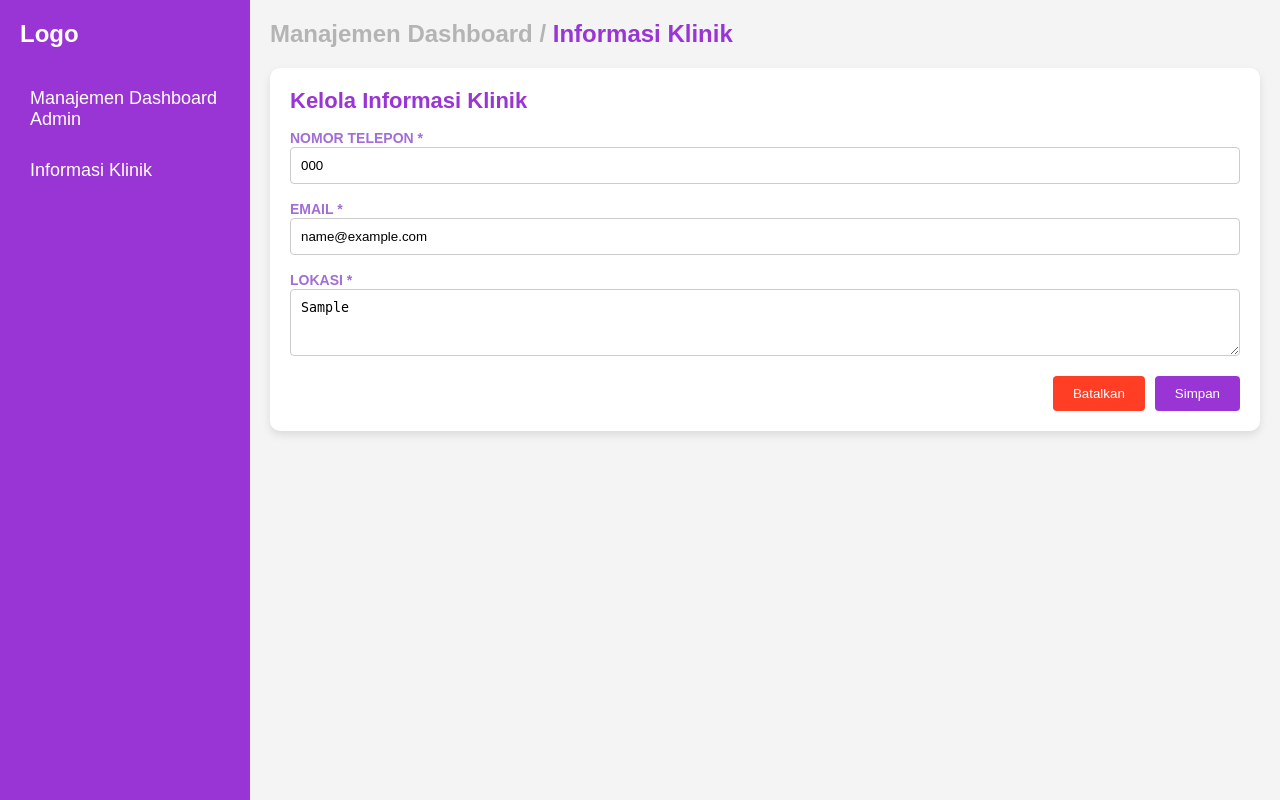
After one commit to Divarizky/website-poli-gigi-klinik-pratama-pppl, a PHP site: page /website-poli-gigi-klinik-pratama-pppl/Admin/pages/informasi_klinik.php in a window 1280 px wide. The commit adds this page. Run offline with PHP 8.4, Linux system fonts and the light colour scheme; the visitor is signed in with stand-in values (Sample User, id 1); tables that the repository leaves empty or names only in its code hold one stand-in row (values such as "Sample post").

Commit message:
menambahkan data informasi klinik di halaman Admin

```diff
--- a/Admin/assets/css/styles.css
+++ b/Admin/assets/css/styles.css
@@ -86,6 +86,8 @@ body {
 }
 
 #welcome-message {
+    opacity: 50%;
+    color: #757575;
     font-size: 24px;
     font-weight: bold;
 }
@@ -513,30 +515,6 @@ header {
     /* Memberikan jarak bawah */
 }
 
-#heading-tambah-data-title {
-    font-size: 1.5rem;
-    font-weight: 400;
-}
-
-#heading-tambah-data-title .sub-heading-tambah-data {
-    font-weight: bold;
-}
-
-#heading-tambah-data-title a {
-    opacity: 50%;
-    color: #757575;
-    text-decoration: none;
-}
-
-#heading-tambah-data-title a:hover {
-    text-decoration: underline;
-}
-
-#heading-tambah-data-title span:last-child {
-    color: #9935D5;
-    font-weight: bold;
-}
-
 .form-label {
     color: #A16DD6;
     font-weight: bold;
@@ -665,31 +643,30 @@ header {
     /* Menambahkan jarak antar kolom */
 }
 
+/* =========================================================
+  Styling umum untuk Heading Main Content di setiap Pages
+========================================================== */
 
-/* ==========================================
-  Styling untuk Halaman Ubah Data
-========================================== */
-
-#heading-ubah-data-title {
+#heading-main-content {
     font-size: 1.5rem;
     font-weight: 400;
 }
 
-#heading-ubah-data-title .sub-heading-ubah-data {
+#heading-main-content .sub-heading-main-content {
     font-weight: bold;
 }
 
-#heading-ubah-data-title a {
+#heading-main-content a {
     opacity: 50%;
     color: #757575;
     text-decoration: none;
 }
 
-#heading-ubah-data-title a:hover {
+#heading-main-content a:hover {
     text-decoration: underline;
 }
 
-#heading-ubah-data-title span:last-child {
+#heading-main-content span:last-child {
     color: #9935D5;
     font-weight: bold;
 }
--- a/Admin/config/config_query.php
+++ b/Admin/config/config_query.php
@@ -13,8 +13,49 @@ if ($conn->connect_error) {
     die("Koneksi gagal: " . $conn->connect_error);
 }
 
+// ------ FUNGSI UNTUK TABEL INFORMASI KLINIK ------
+// Fungsi membaca informasi klinik
+function bacaInformasiKlinik()
+{
+    global $conn;
+    $sql = "SELECT * FROM tb_informasi_klinik WHERE id = 1";
+    $result = $conn->query($sql);
+
+    // Jika data tidak ditemukan, kembalikan nilai default
+    if ($result && $result->num_rows > 0) {
+        return $result->fetch_assoc();
+    } else {
+        return [
+            'no_telp' => '',
+            'email' => '',
+            'lokasi' => ''
+        ];
+    }
+}
+
+// Fungsi memperbarui atau menambahkan informasi klinik
+function perbaruiInformasiKlinik($nomor_telepon, $email, $lokasi)
+{
+    global $conn;
+
+    // Cek apakah data sudah ada
+    $sql = "SELECT id FROM tb_informasi_klinik WHERE id = 1";
+    $result = $conn->query($sql);
+
+    if ($result && $result->num_rows > 0) {
+        // Update data jika sudah ada
+        $sql = "UPDATE tb_informasi_klinik SET no_telp = ?, email = ?, lokasi = ? WHERE id = 1";
+    } else {
+        // Insert data baru jika belum ada
+        $sql = "INSERT INTO tb_informasi_klinik (no_telp, email, lokasi) VALUES (?, ?, ?)";
+    }
+
+    $stmt = $conn->prepare($sql);
+    $stmt->bind_param("sss", $nomor_telepon, $email, $lokasi);
+    return $stmt->execute();
+}
+
 // ------ FUNGSI UNTUK TABEL ADMIN ------
-
 // Fungsi untuk menambahkan admin baru
 function tambahAdmin($name, $username, $password)
 {
@@ -48,67 +89,6 @@ function perbaruiPasswordAdmin($username, $password_baru)
     $sql = "UPDATE tb_admin SET password = '$hashed_password' WHERE username = '$username'";
     return $conn->query($sql);
 }
-
-// // ------ FUNGSI UNTUK TABEL DOKTER ------
-// // Fungsi menambahkan dokter
-// function tambahDokter($foto_dokter, $nama_dokter, $hari_praktik, $jam_praktik, $tanggal_update)
-// {
-//     global $conn;
-//     $sql = "INSERT INTO tb_dokter (foto_dokter, nama_dokter, hari_praktik, jam_praktik, tanggal_update) VALUES ('$foto_dokter', '$nama_dokter', '$hari_praktik', '$jam_praktik', '$tanggal_update')";
-//     return $conn->query($sql);
-// }
-
-// // Fungsi membaca data dokter
-// function bacaSemuaDokter() {
-//     global $conn;
-//     $sql = "SELECT * FROM tb_dokter";
-//     return $conn->query($sql);
-// }
-
-// // Fungsi memperbarui dokter
-// function perbaruiDokter($id_dokter, $foto_dokter, $nama_dokter, $tanggal_update) {
-//     global $conn;
-//     $sql = "UPDATE tb_dokter SET foto_dokter='$foto_dokter', nama_dokter='$nama_dokter', tanggal_update='$tanggal_update' WHERE id_dokter=$id_dokter";
-//     return $conn->query($sql);
-// }
-
-// // Fungsi menghapus dokter
-// function hapusDokter($id_dokter) {
-//     global $conn;
-//     $sql = "DELETE FROM tb_dokter WHERE id_dokter=$id_dokter";
-//     return $conn->query($sql);
-// }
-
-// // ------ FUNGSI UNTUK TABEL PASIEN ------
-// // Fungsi menambahkan pasien
-// function tambahPasien($tanggal_kunjungan, $nama_pasien, $usia, $jenis_kelamin, $kategori, $id_dokter) {
-//     global $conn;
-//     $sql = "INSERT INTO tb_pasien (tanggal_kunjungan, nama_pasien, usia, jenis_kelamin, kategori, id_dokter) VALUES ('$tanggal_kunjungan', '$nama_pasien', $usia, '$jenis_kelamin', '$kategori', $id_dokter)";
-//     return $conn->query($sql);
-// }
-
-// // Fungsi membaca data pasien
-// function bacaSemuaPasien() {
-//     global $conn;
-//     $sql = "SELECT p.id_pasien, p.tanggal_kunjungan, p.nama_pasien, p.usia, p.jenis_kelamin, p.kategori, d.nama_dokter
-//             FROM tb_pasien p
-//             JOIN tb_dokter d ON p.id_dokter = d.id_dokter";
-//     return $conn->query($sql);
-// }
-
-// // Fungsi memperbarui pasien
-// function perbaruiPasien($id_pasien, $tanggal_kunjungan, $nama_pasien, $usia, $jenis_kelamin, $kategori, $id_dokter) {
-//     global $conn;
-//     $sql = "UPDATE tb_pasien SET tanggal_kunjungan='$tanggal_kunjungan', nama_pasien='$nama_pasien', usia=$usia, jenis_kelamin='$jenis_kelamin', kategori='$kategori', id_dokter=$id_dokter WHERE id_pasien=$id_pasien";
-//     return $conn->query($sql);
-// }
-
-// // Fungsi menghapus pasien
-// function hapusPasien($id_pasien) {
-//     global $conn;
-//     $sql = "DELETE FROM tb_pasien WHERE id_pasien=$id_pasien";
-//     return $conn->query($sql);
-// }
 
 // ------ FUNGSI UNTUK TABEL DOKTER ------
 // Fungsi menambahkan dokter
--- a/Admin/index.php
+++ b/Admin/index.php
@@ -31,6 +31,7 @@ $_SESSION['expire_time'] = time() + 1800; // 30 menit
             <nav>
                 <ul class="sidebar-nav" id="sidebar-nav">
                     <li><a href="#" id="dashboard-title">Manajemen Dashboard Admin</a></li>
+                    <li><a href="../Admin/pages/informasi_klinik.php" id="clinic-info-link">Informasi Klinik</a></li>
                 </ul>
             </nav>
         </div>
--- /dev/null
+++ b/Admin/pages/informasi_klinik.php
@@ -0,0 +1,107 @@
+<?php
+// Memulai session
+session_start();
+
+if (!isset($_SESSION['username']) || time() > $_SESSION['expire_time']) {
+  session_destroy();
+  header('Location: ../Admin/pages/login.html');
+  exit();
+}
+$_SESSION['expire_time'] = time() + 1800; // Perpanjang sesi 30 menit
+
+// Include file konfigurasi database
+include '../config/config_query.php';
+
+// Ambil data informasi klinik dari database
+$informasi = bacaInformasiKlinik();
+
+// Proses pembaruan data jika form dikirimkan
+$message = '';
+if ($_SERVER['REQUEST_METHOD'] == 'POST') {
+  $nomor_telepon = $_POST['nomor_telepon'];
+  $email = $_POST['email'];
+  $lokasi = $_POST['lokasi'];
+
+  if (perbaruiInformasiKlinik($nomor_telepon, $email, $lokasi)) {
+    $message = "Informasi klinik berhasil diperbarui.";
+    $informasi = bacaInformasiKlinik(); // Ambil data terbaru
+  } else {
+    $message = "Gagal memperbarui informasi klinik.";
+  }
+}
+?>
+
+<!DOCTYPE html>
+<html lang="en">
+
+<head>
+  <meta charset="UTF-8">
+  <meta name="viewport" content="width=device-width, initial-scale=1.0">
+  <title>Informasi Klinik</title>
+  <link rel="stylesheet" href="../assets/css/styles.css">
+  <script>
+    // Fungsi untuk menampilkan pesan pop-up
+    function showMessage(message) {
+      if (message) {
+        alert(message);
+      }
+    }
+  </script>
+</head>
+
+<body onload="showMessage('<?php echo $message; ?>')">
+  <div class="dashboard-container">
+    <div class="sidebar" id="sidebar">
+      <h2 id="logo">Logo</h2>
+      <nav>
+        <ul class="sidebar-nav" id="sidebar-nav">
+          <li><a href="../index.php" id="dashboard-title">Manajemen Dashboard Admin</a></li>
+          <li><a href="informasi_klinik.php" id="clinic-info-link">Informasi Klinik</a></li>
+        </ul>
+      </nav>
+    </div>
+
+    <div class="main-content" id="main-content">
+      <main>
+        <header>
+          <h3 id="heading-main-content">
+            <span class="sub-heading-main-content">
+              <a href="../index.php">Manajemen Dashboard /</a>
+            </span>
+            <span>Informasi Klinik</span>
+          </h3>
+        </header>
+
+        <section>
+          <div class="container-section">
+            <h2 id="doctor-title" class="card-title mb-4">Kelola Informasi Klinik</h2>
+
+            <form action="informasi_klinik.php" method="POST">
+              <div class="mb-3">
+                <label for="nomor_telepon" class="form-label">NOMOR TELEPON *</label>
+                <input type="text" name="nomor_telepon" id="nomor_telepon" class="form-control" placeholder="Masukkan Nomor Telepon" value="<?php echo htmlspecialchars($informasi['no_telp']); ?>" required>
+              </div>
+
+              <div class="mb-3">
+                <label for="email" class="form-label">EMAIL *</label>
+                <input type="email" name="email" id="email" class="form-control" placeholder="Masukkan Email" value="<?php echo htmlspecialchars($informasi['email']); ?>" required>
+              </div>
+
+              <div class="mb-3">
+                <label for="lokasi" class="form-label">LOKASI *</label>
+                <textarea class="form-control" name="lokasi" id="lokasi" rows="3" placeholder="Masukkan Lokasi Klinik" required><?php echo htmlspecialchars($informasi['lokasi']); ?></textarea>
+              </div>
+
+              <div class="form-actions">
+                <button type="button" onclick="window.history.back();" class="cancel-button">Batalkan</button>
+                <button type="submit" class="submit-button">Simpan</button>
+              </div>
+            </form>
+          </div>
+        </section>
+      </main>
+    </div>
+  </div>
+</body>
+
+</html>
--- a/Admin/pages/tambah_data.php
+++ b/Admin/pages/tambah_data.php
@@ -38,14 +38,15 @@ $isDoctor = $type === 'dokter';
             <nav>
                 <ul class="sidebar-nav" id="sidebar-nav">
                     <li><a href="../index.php" id="dashboard-title">Manajemen Dashboard Admin</a></li>
+                    <li><a href="../pages/informasi_klinik.php" id="clinic-info-link">Informasi Klinik</a></li>
                 </ul>
             </nav>
         </div>
         <div class="main-content" id="main-content">
             <main>
                 <header>
-                    <h3 id="heading-tambah-data-title">
-                        <span class="sub-heading-tambah-data">
+                    <h3 id="heading-main-content">
+                        <span class="sub-heading-main-content">
                             <a href="../index.php">Manajemen Dashboard /</a>
                         </span>
                         <span>Tambah Data <?php echo ucfirst($type); ?> </span>
--- a/Admin/pages/ubah_data.php
+++ b/Admin/pages/ubah_data.php
@@ -63,14 +63,15 @@ if (!$isDoctor && !empty($data['tanggal_kunjungan'])) {
       <nav>
         <ul class="sidebar-nav" id="sidebar-nav">
           <li><a href="../index.php" id="dashboard-title">Manajemen Dashboard Admin</a></li>
+          <li><a href="../pages/informasi_klinik.php" id="clinic-info-link">Informasi Klinik</a></li>
         </ul>
       </nav>
     </div>
     <div class="main-content" id="main-content">
       <main>
         <header>
-          <h3 id="heading-ubah-data-title">
-            <span class="sub-heading-ubah-data">
+          <h3 id="heading-main-content">
+            <span class="sub-heading-main-content">
               <a href="../index.php">Manajemen Dashboard /</a>
             </span>
             <span>Ubah Data <?php echo ucfirst($type); ?></span>
```
